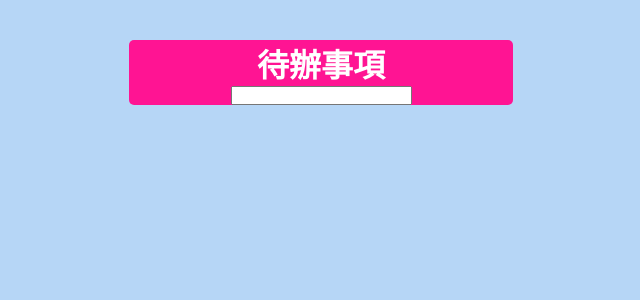
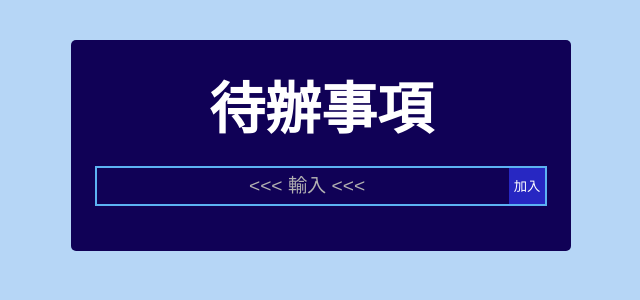
Before and after one commit to Lai-Jian-Chen/To-do-List, a React (Vite) app: page / in a window 1280 px wide. Shown: the top 300 px of the page, without its empty margins (319-959 px from the left). Built offline with nearby package versions, Linux system fonts and the light colour scheme.

Commit message:
已完成輸入表單的HTML和CSS，接著開始製作下面的list

```diff
--- a/src/App.scss
+++ b/src/App.scss
@@ -9,12 +9,43 @@
     justify-content: center;
     font-family: sans-serif;
     .wrapper {
-      background-color: deeppink;
-      width: 30vw;
+      background-color: rgb(16, 1, 86);
+      width: 500px;
+      padding: 1.5rem;
       border-radius: 5px;
       text-align: center;
       position: relative;
       top: 5vh;
+      h1 {
+        font-size: 3.5rem;
+      }
+      .CreateForm {
+        display: flex;
+        width: 100%;
+        height: 2.5rem;
+        margin: 1.3rem 0;
+        border: 2px solid rgb(92, 178, 243);
+        #inputText {
+          font-size: 1.2rem;
+          padding-left: 0.5rem;
+          border: none;
+          background: none;
+          color: white;
+          width: 92%;
+          outline: none;
+          &::placeholder {
+            color: rgb(178, 177, 177);
+            text-align: center;
+          }
+        }
+        #addBtn {
+          border: none;
+          background-color: rgb(39, 39, 194);
+          color: rgb(255, 255, 255);
+          cursor: pointer;
+          width: 8%;
+        }
+      }
     }
   }
 }
--- a/src/components/CreateForm.jsx
+++ b/src/components/CreateForm.jsx
@@ -2,9 +2,12 @@ import React from "react";
 
 const CreateForm = () => {
   return (
-    <div>
-      <input type="text" />
-    </div>
+    <form className="CreateForm">
+      <input type="text" placeholder="<<< 輸入 <<<" id="inputText" />
+      <button id="addBtn" type="submit">
+        加入
+      </button>
+    </form>
   );
 };
 
```
